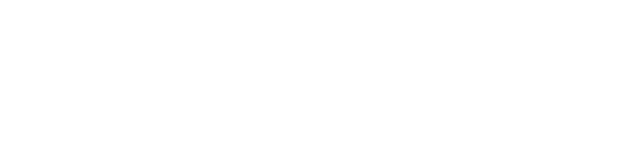
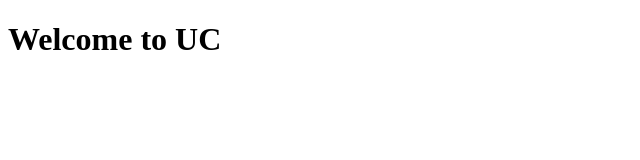
Before and after one commit to Jingg04/MyProject, a plain HTML site: page index.html in a window 1280 px wide. Shown: the whole page, without its empty margins (0-640 px from the left). Drawn offline with Linux system fonts and the light colour scheme.

Commit message:
update 23 Samnang1

```diff
--- a/index.html
+++ b/index.html
@@ -6,6 +6,6 @@
     <title>Document</title>
 </head>
 <body>
-
+    <h1> Welcome to UC </h1>
 </body>
 </html>
```
